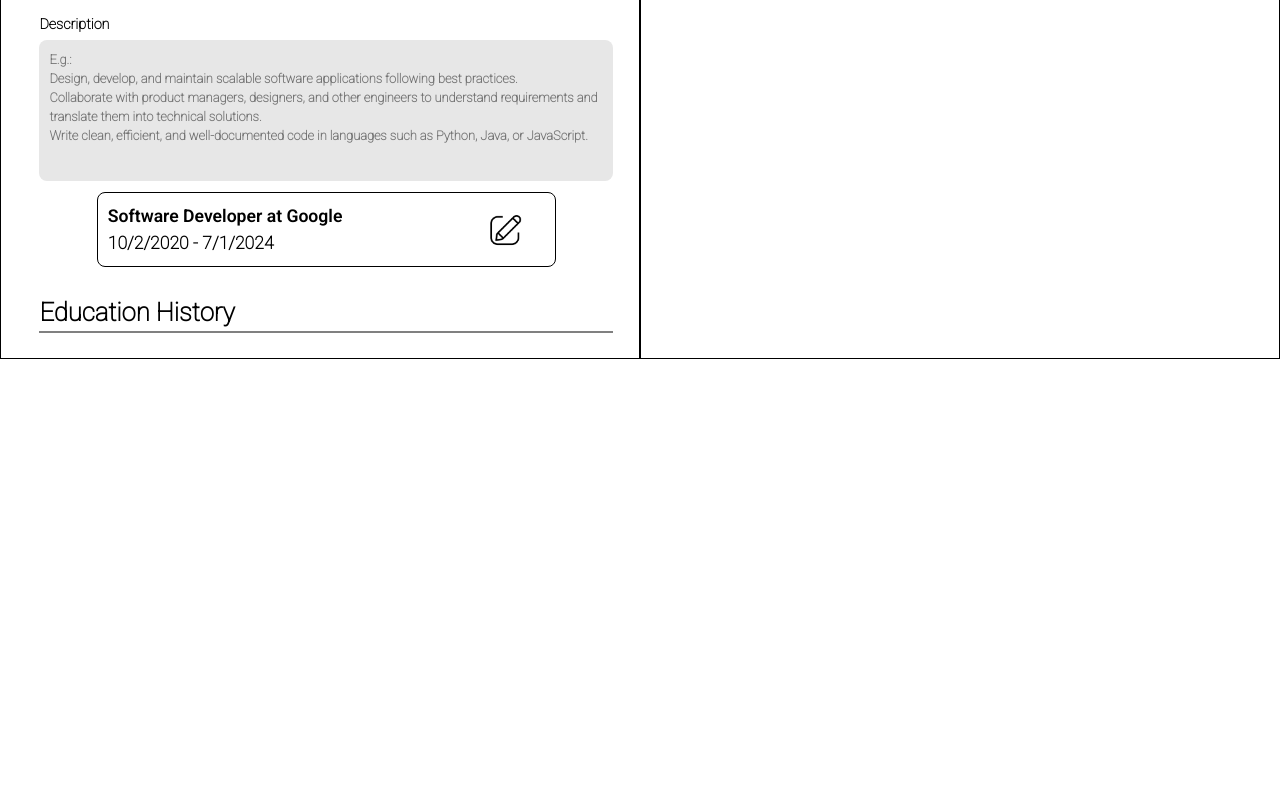
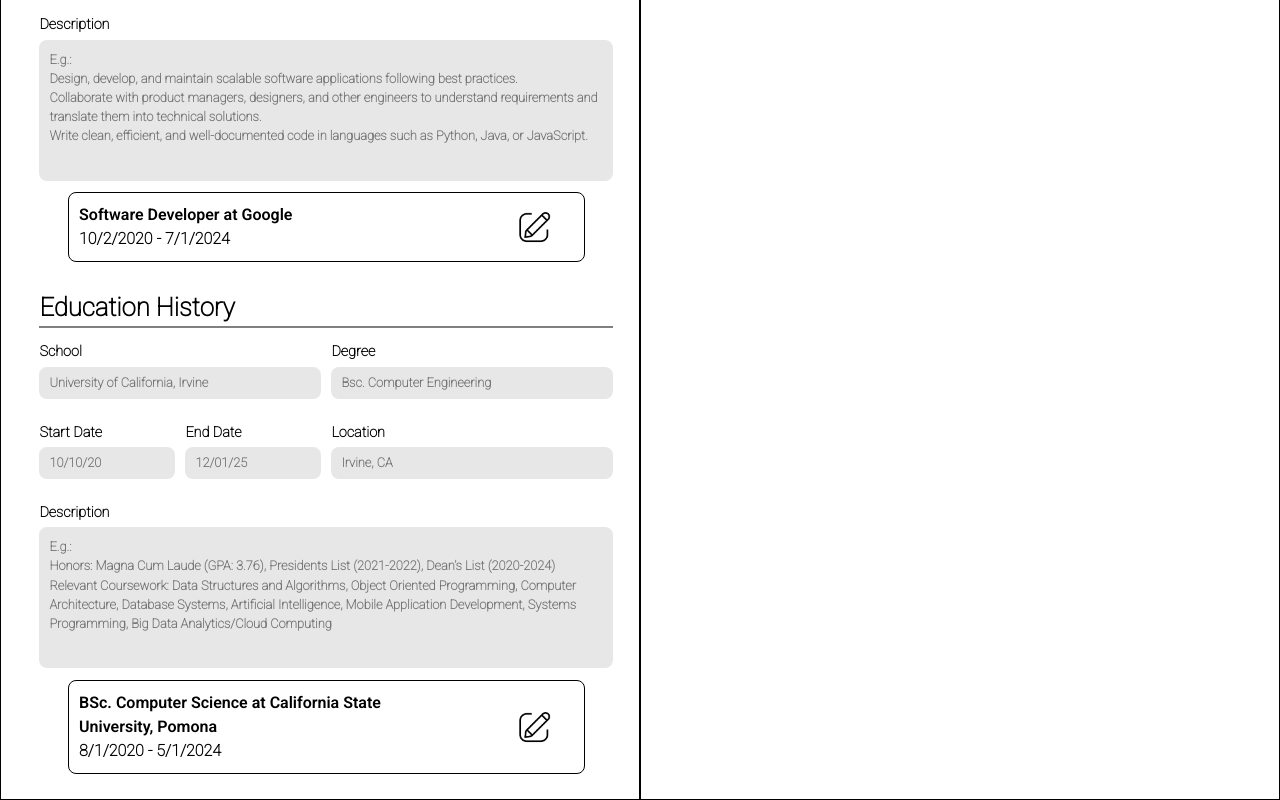
Before and after one commit to joshhkim02/cv-app-builder, a React (Vite) app: page / in a window 1280 px wide. Shown: the part 907-1707 px from the top of the page. Before the commit the page ends 1266 px from the top, so only its background shows below. Built offline with nearby package versions, Linux system fonts and the light colour scheme.

Commit message:
feat: added education section

```diff
--- a/src/components/Education.jsx
+++ b/src/components/Education.jsx
@@ -1,4 +1,57 @@
 import styles from '../styles/education.module.css';
+import { JobExperienceDiv } from './Practical.jsx';
+import { InputField } from './General.jsx';
+
+function EducationExperienceForm() {
+  return (
+    <form className={styles.edu_experience_form}>
+      <InputField
+        className={styles.input_label + ' ' + styles.company}
+        type='text'
+        id='school_name'
+        text='School'
+        defaultV='University of California, Irvine'
+      />
+      <InputField
+        className={styles.input_label + ' ' + styles.role}
+        type='text'
+        id='degree'
+        text='Degree'
+        defaultV='Bsc. Computer Engineering'
+      />
+      <InputField
+        className={styles.input_label + ' ' + styles.start}
+        type='text'
+        id='start_date'
+        text='Start Date'
+        defaultV='10/10/20'
+      />
+      <InputField
+        className={styles.input_label + ' ' + styles.end}
+        type='text'
+        id='end_date'
+        text='End Date'
+        defaultV='12/01/25'
+      />
+      <InputField
+        className={styles.input_label + ' ' + styles.location}
+        type='text'
+        id='school_location'
+        text='Location'
+        defaultV='Irvine, CA'
+      />
+      <InputField
+        className={styles.input_label + ' ' + styles.description}
+        type='textarea'
+        id='school_description'
+        text='Description'
+        defaultV='E.g.:
+Honors: Magna Cum Laude (GPA: 3.76), Presidents List (2021-2022), Dean’s List (2020-2024)
+Relevant Coursework: Data Structures and Algorithms, Object Oriented Programming, Computer Architecture, Database Systems, Artificial Intelligence, Mobile Application Development, Systems Programming, Big Data Analytics/Cloud Computing'
+      />
+    </form>
+  );
+}
 
 export default function Education() {
   return (
@@ -6,6 +59,13 @@
       <h1 className={styles.h1}>
         Education History
         <div className={styles.div_line}></div>
+        <EducationExperienceForm />
+        <JobExperienceDiv
+          role='BSc. Computer Science'
+          company='California State University, Pomona'
+          start='8/1/2020'
+          end='5/1/2024'
+        />
       </h1>
     </>
   );
--- a/src/components/Practical.jsx
+++ b/src/components/Practical.jsx
@@ -53,21 +53,21 @@
   );
 }
 
-function JobExperienceDiv({ role, company, start, end }) {
+export function JobExperienceDiv({ role, company, start, end }) {
   return (
     <div className={styles.job_div_container}>
-      <div className={styles.job_holder}>
-        <p className={styles.job_experience}>
+      <div className={styles.job_holder_container}>
+        <p className={styles.job_experience_p}>
           {role} at {company}
         </p>
         <p>
           {start} - {end}
         </p>
       </div>
-      <div className={styles.edit_img}>
+      <div className={styles.edit_img_container}>
         <img
           src='src/assets/edit_img.png'
-          alt='Edit employment history button'
+          alt='Edit history button'
           height='40'
           width='40'
         ></img>
--- a/src/styles/education.module.css
+++ b/src/styles/education.module.css
@@ -1,3 +1,8 @@
+@font-face {
+  font-family: 'roboto-semibold';
+  src: url('../fonts/Roboto-SemiBold.ttf') format('truetype');
+}
+
 .h1 {
   color: black;
   font-size: 1.6rem;
@@ -10,3 +15,99 @@
   border: 1px solid gray;
   height: 1px;
 }
+
+.edu_experience_form {
+  display: grid;
+  grid-template-columns: repeat(4, 1fr);
+  grid-template-rows: 1fr 1fr 2fr;
+  grid-template-areas:
+    'company company role role'
+    'startDate endDate location location'
+    'description description description description';
+  padding-bottom: 20px;
+  background-color: rgb(255, 255, 255);
+  border-radius: 8px;
+  gap: 10px;
+}
+
+.input_label input {
+  display: flex;
+  width: 100%;
+  border: none;
+  background-color: rgb(231, 231, 231);
+  border-radius: 8px;
+  padding: 5px;
+  padding-left: 10px;
+  padding-right: 10px;
+  height: 4vh;
+  font-size: 0.8rem;
+}
+
+.input_label label {
+  font-size: 0.9rem;
+}
+
+.company {
+  grid-area: company;
+}
+
+.role {
+  grid-area: role;
+}
+
+.start {
+  grid-area: startDate;
+}
+
+.end {
+  grid-area: endDate;
+}
+
+.location {
+  grid-area: location;
+}
+
+.description {
+  grid-area: description;
+}
+
+.description textarea {
+  width: 100%;
+  height: 100%;
+  background-color: rgb(231, 231, 231);
+  border-radius: 8px;
+  padding: 10px;
+  border: none;
+  font-size: 0.8rem;
+  resize: none;
+}
+
+.job_div_container {
+  display: flex;
+  border: 1px solid black;
+  border-radius: 8px;
+  font-size: 1rem;
+  padding: 10px;
+  width: 90%;
+  margin: 0 auto;
+  /* Code to remove after? */
+  /* ------------------------------ */
+  margin-top: 30px;
+}
+
+.job_experience_p {
+  font-family: 'roboto-semibold', Arial, sans-serif !important;
+}
+
+.edit_img_container {
+  display: flex;
+  align-items: center;
+  justify-content: flex-end;
+  padding-right: 20px;
+}
+
+.job_holder_container {
+  display: flex;
+  flex-direction: column;
+  flex-grow: 1;
+}
--- a/src/styles/practical.module.css
+++ b/src/styles/practical.module.css
@@ -86,27 +86,27 @@
   display: flex;
   border: 1px solid black;
   border-radius: 8px;
-  font-size: 1.1rem;
+  font-size: 1rem;
   padding: 10px;
-  width: 80%;
+  width: 90%;
   margin: 0 auto;
   /* Code to remove after? */
   /* ------------------------------ */
   margin-top: 30px;
 }
 
-.job_experience {
+.job_experience_p {
   font-family: 'roboto-semibold', Arial, sans-serif !important;
 }
 
-.edit_img {
+.edit_img_container {
   display: flex;
   align-items: center;
   justify-content: flex-end;
   padding-right: 20px;
 }
 
-.job_holder {
+.job_holder_container {
   display: flex;
   flex-direction: column;
   flex-grow: 1;
```
Also changed, not shown: src/components/General.jsx (+0 -7 lines).
